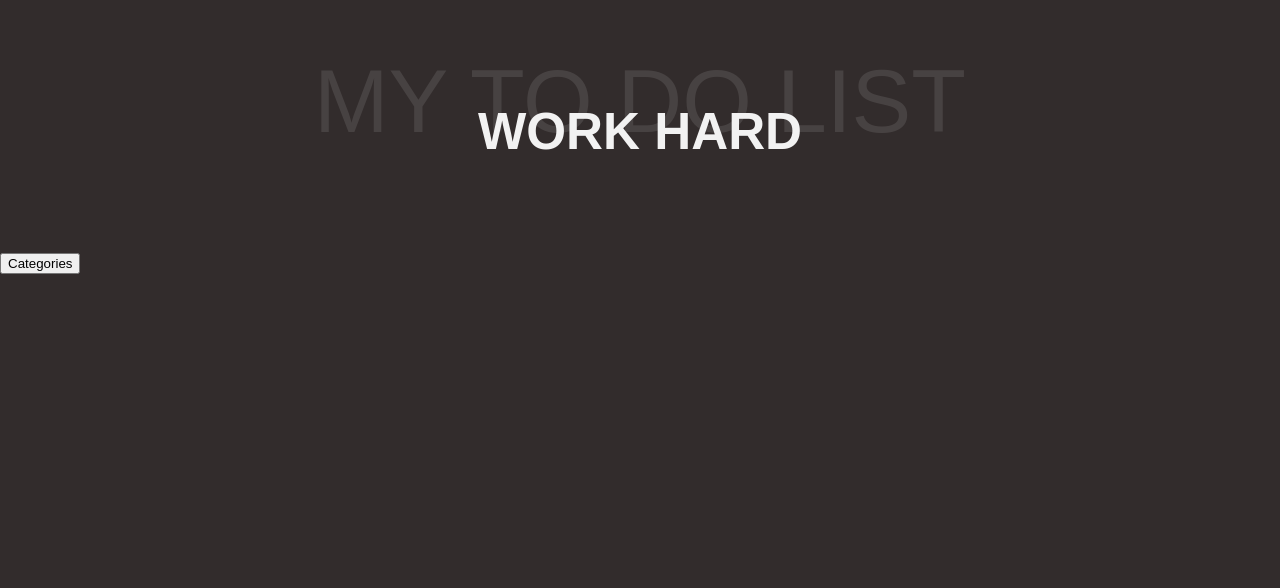
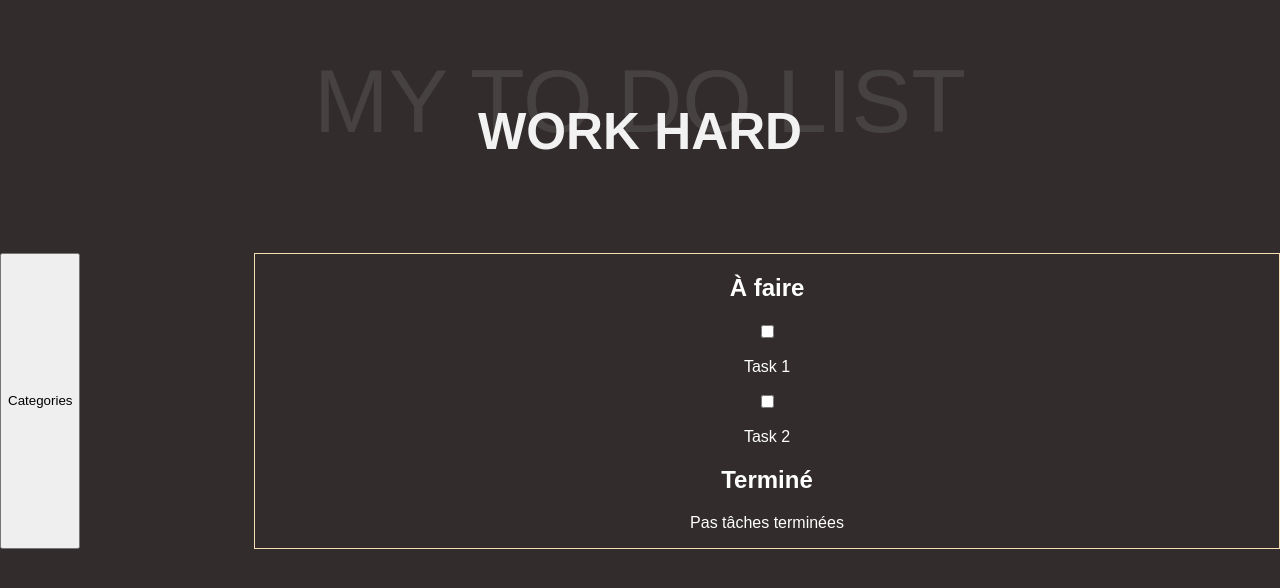
Before and after one commit to JayAlls/todo_react, a React (Vite) app in the folder mytodo/: page / in a window 1280 px wide. Shown: the top 588 px of the page. Built offline with nearby package versions, Linux system fonts and the light colour scheme.

Commit message:
Add function for filter task with category selected

```diff
--- a/mytodo/src/App.jsx
+++ b/mytodo/src/App.jsx
@@ -1,7 +1,8 @@
-import { useState } from 'react';
+import { useEffect, useState } from 'react';
 import './App.scss';
 import Category from './component/Category/Category';
 import Title from './component/Title/Title';
+import Task from './component/Task/Task';
 
 function App() {
   const [showCat, setShowCat] = useState(false)
@@ -15,9 +16,15 @@ function App() {
     setSelectedCategory(category)
   }
 
+  // useEffect(() => {
+  //   console.log(selectedCategory);
+  // }, [selectedCategory])
+
   return (
     <div className="App">
       <Title />
+
+      <div className="container">
         {showCat ? (
           <div className='cat-container'>
             <Category onCategoryClick={handleCategoryClick} />
@@ -26,6 +33,8 @@ function App() {
         ) : (
           <button className='cat-btn' onClick={() => setShowCat(true)}>Categories</button>
           )}
+        <Task selectedCategory={selectedCategory} tasks={tasks} />
+      </div>
     </div>
   );
 }
--- a/mytodo/src/App.scss
+++ b/mytodo/src/App.scss
@@ -14,13 +14,15 @@ body {
   color: #fff;
 }
 
-.cat-btn {
+.container {
   margin-top: 150px;
-}
+  width: 100%;
+  height: auto;
+  display: flex;
+  justify-content: space-between;
 
   .cat-container {
     position: relative;
-  margin-top: 150px;
     height: 100%;
     width: 15%;
     border: 1px solid white;
@@ -30,3 +32,4 @@ body {
       right: -26px;
     }
   }
+}
--- /dev/null
+++ b/mytodo/src/component/Task/Task.jsx
@@ -0,0 +1,56 @@
+import { useEffect, useState } from "react";
+import "./style.scss"
+
+function Task({selectedCategory, tasks}) {
+    const [completedTask, setCompletedTask] = useState([])
+    const [uncompletedTasks, setUncompletedTask] = useState(tasks)
+
+
+    const  handleCheckedTask = (taskId) => {
+        const taskIndex = uncompletedTasks.findIndex((task) => task.id === taskId);
+        const task = uncompletedTasks[taskIndex]
+        setUncompletedTask(uncompletedTasks.filter((task) => task.id !== taskId))
+        setCompletedTask([...completedTask,task])
+    }
+
+    const filteredTasks =
+    selectedCategory === ""
+    ? uncompletedTasks
+    : uncompletedTasks.filter((task) => task.category === selectedCategory);
+
+    // useEffect(() => {
+    //     // console.log(selectedCategory);
+    //     // console.log(filteredTasks);
+    //     console.log(tasks);
+    // }, [selectedCategory, filteredTasks, tasks])
+
+    return (
+        <div className="task-container">
+            <h2>À faire</h2>
+            {filteredTasks && filteredTasks.length > 0 ? (
+                filteredTasks.map((task) => (
+                    <div key={task.id} className="task">
+                        <input type="checkbox" checked={completedTask.some((t) => t.id === task.id)} onChange={() => handleCheckedTask(task.id)} />
+                        <p>{task.name}</p>
+                    </div>
+                ))
+            ) : (
+                <p>No task available</p>
+            )}
+
+            <h2>Terminé</h2>
+
+            {completedTask.length > 0 ? (
+                completedTask.map((task) => (
+                  <div key={task.id} className="task">
+                    <p>{task.name}</p>
+                  </div>
+                ))
+            ) : (
+                <p>Pas tâches terminées</p>
+            )}
+        </div>
+    )
+}
+
+export default Task
--- /dev/null
+++ b/mytodo/src/component/Task/style.scss
@@ -0,0 +1,5 @@
+.task-container {
+    width: 80%;
+    text-align: center;
+    border: 1px solid wheat;
+}
```
Lines whose indentation alone changed are shown as unchanged.
